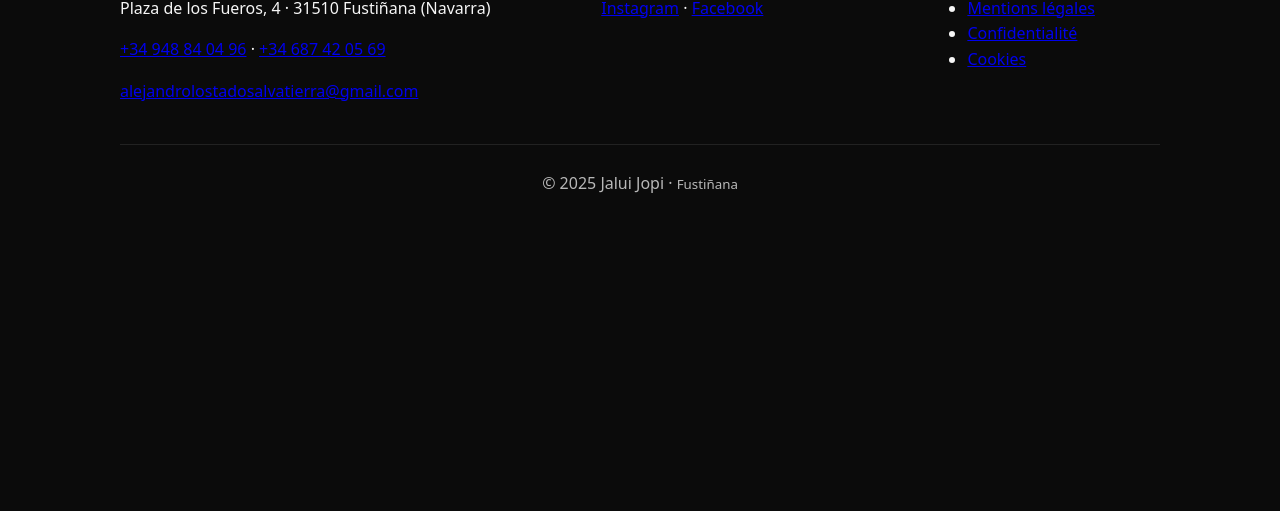
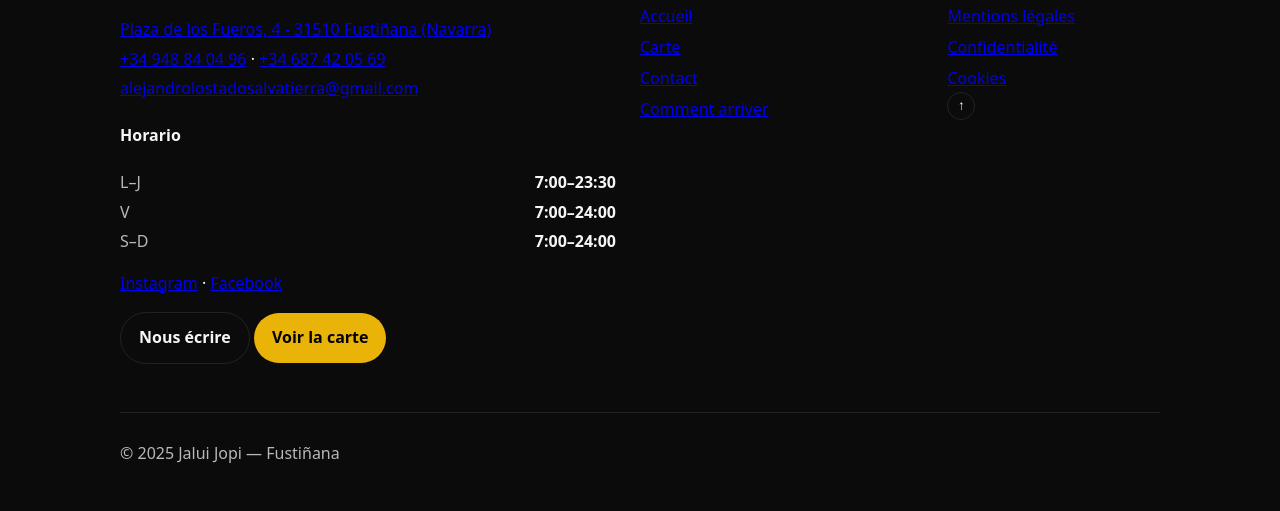
Before and after one commit to Jandri2209/web-jalui-jopi, an Eleventy site: page fr/comment-arriver/index.njk in a window 1280 px wide. Shown: the part 752-1263 px from the top of the page. Before the commit the page ends 995 px from the top, so only its background shows below. Built offline with nearby package versions, Linux system fonts and the light colour scheme; Eleventy itself is replaced by a stand-in of ours; files that its build step writes are made by us from their sources.

Commit message:
Ajuste de estilo de footer y header.

```diff
--- a/_data/site.json
+++ b/_data/site.json
@@ -6,7 +6,7 @@
   "email": "alejandrolostadosalvatierra@gmail.com",
   "phone": "+34 948 84 04 96",
   "mobile": "+34 687 42 05 69",
-  "address": "Plaza de los Fueros, 4 · 31510 Fustiñana (Navarra)",
+  "address": "Plaza de los Fueros, 4 - 31510 Fustiñana (Navarra)",
   "instagram": "https://www.instagram.com/bar_jalui_jopi_",
   "facebook": "https://www.facebook.com/Barjaluijopi.es/"
 }
--- a/_includes/partials/footer.njk
+++ b/_includes/partials/footer.njk
@@ -1,6 +1,6 @@
 {% set T = i18n[lang] %}
 
-{# --- rutas legales por idioma --- #}
+{# Rutas legales por idioma #}
 {% if lang == 'en' %}
   {% set legalHref = '/en/legal/' %}
   {% set privacyHref = '/en/privacy/' %}
@@ -15,38 +15,124 @@
   {% set cookiesHref = '/cookies/' %}
 {% endif %}
 
+{# Rutas de navegación por idioma #}
+{% if lang == 'en' %}
+  {% set homeHref = '/en/' %}{% set menuHref = '/en/menu/' %}
+  {% set contactHref = '/en/contact/' %}{% set mapHref = '/en/getting-here/' %}
+{% elif lang == 'fr' %}
+  {% set homeHref = '/fr/' %}{% set menuHref = '/fr/carte/' %}
+  {% set contactHref = '/fr/contact/' %}{% set mapHref = '/fr/comment-arriver/' %}
+{% else %}
+  {% set homeHref = '/' %}{% set menuHref = '/carta/' %}
+  {% set contactHref = '/contacto/' %}{% set mapHref = '/como-llegar/' %}
+{% endif %}
+
 <footer class="site-footer">
-  <div class="container footer-grid">
-    <div>
-      <h4>Bar Jalui Jopi</h4>
-      <p>{{ site.address }}</p>
-      <p>
-        <a href="tel:{{ site.phone | replace(' ', '') }}">{{ site.phone }}</a>
-        {% if site.mobile %} · <a href="tel:{{ site.mobile | replace(' ', '') }}">{{ site.mobile }}</a>{% endif %}
+  <div class="container footer-grid pro">
+    <!-- Columna marca / contacto -->
+    <div class="footer-brand">
+      <a href="{{ homeHref }}" class="brand brand--footer" aria-label="Discobar Jalui Jopi">
+        <img src="/assets/brand/logo-jalui.png" alt="Discobar Jalui Jopi">
+        <span>Jalui Jopi</span>
+      </a>
+      <p class="tagline">{{ site.tagline or "Copas, música y comida rápida desde 1967." }}</p>
+      <ul class="contact-list">
+        <li>
+          <a href="https://maps.google.com/?q={{ site.address | urlencode }}" target="_blank" rel="noopener">
+            {{ site.address }}
+          </a>
+        </li>
+        <li>
+          <a href="tel:{{ site.phone | replace(' ', '') }}">{{ site.phone }}</a>
+          {% if site.mobile %} · <a href="tel:{{ site.mobile | replace(' ', '') }}">{{ site.mobile }}</a>{% endif %}
+        </li>
+        <li><a href="mailto:{{ site.email }}">{{ site.email }}</a></li>
+      </ul>
+
+      {# Horario visible #}
+      <div class="footer-hours">
+        <h4>Horario</h4>
+        <ul class="hours">
+          <li><span>L–J</span> <strong>7:00–23:30</strong></li>
+          <li><span>V</span>   <strong>7:00–24:00</strong></li>
+          <li><span>S–D</span> <strong>7:00–24:00</strong></li>
+        </ul>
+      </div>
+
+      <p class="social">
+        {% if site.instagram %}<a href="{{ site.instagram }}" target="_blank" rel="noopener" aria-label="Instagram">Instagram</a>{% endif %}
+        {% if site.facebook %}{% if site.instagram %} · {% endif %}<a href="{{ site.facebook }}" target="_blank" rel="noopener" aria-label="Facebook">Facebook</a>{% endif %}
       </p>
-      <p><a href="mailto:{{ site.email }}">{{ site.email }}</a></p>
-    </div>
-
-    <div>
-      <h4>{{ T['FollowUs'] }}</h4>
-      <p>
-        <a href="{{ site.instagram }}" target="_blank" rel="noopener">Instagram</a> ·
-        <a href="{{ site.facebook }}" target="_blank" rel="noopener">Facebook</a>
+      <p class="mini-cta">
+        <a class="btn alt" href="{{ contactHref }}">{{ T.CTA_Contact }}</a>
+        <a class="btn" href="{{ menuHref }}">{{ T.CTA_SeeMenu }}</a>
       </p>
     </div>
 
-    <div>
-      <h4>Legal</h4>
+    <!-- Columna navegación -->
+    <nav class="footer-nav" aria-label="Navegación del sitio">
+      <h4>{{ T.Inicio }}</h4>
       <ul>
-        <li><a href="{{ legalHref }}">{{ T['Legal'] }}</a></li>
-        <li><a href="{{ privacyHref }}">{{ T['Privacy'] }}</a></li>
-        <li><a href="{{ cookiesHref }}">{{ T['Cookies'] }}</a></li>
+        <li><a href="{{ homeHref }}">{{ T.Inicio }}</a></li>
+        <li><a href="{{ menuHref }}">{{ T.Carta }}</a></li>
+        <li><a href="{{ contactHref }}">{{ T.Contacto }}</a></li>
+        <li><a href="{{ mapHref }}">{{ T.ComoLlegar }}</a></li>
       </ul>
-    </div>
+    </nav>
+
+    <!-- Columna legal -->
+    <nav class="footer-legal" aria-label="Información legal">
+      <h4>{{ T.Legal }}</h4>
+      <ul>
+        <li><a href="{{ legalHref }}">{{ T.Legal }}</a></li>
+        <li><a href="{{ privacyHref }}">{{ T.Privacy }}</a></li>
+        <li><a href="{{ cookiesHref }}">{{ T.Cookies }}</a></li>
+      </ul>
+      <button class="backtop" onclick="window.scrollTo({top:0,behavior:'smooth'})" aria-label="Volver arriba">↑</button>
+    </nav>
   </div>
 
-  <div class="container copyright">
-    <p>© <span id="y"></span> Jalui Jopi · <small>Fustiñana</small></p>
+  <div class="container footer-meta">
+    <p>© <span id="y"></span> Jalui Jopi — Fustiñana</p>
   </div>
   <script>document.getElementById('y').textContent = new Date().getFullYear();</script>
+
+  {# JSON-LD SEO local #}
+  <script type="application/ld+json">
+  {
+    "@context": "https://schema.org",
+    "@type": "BarOrPub",
+    "name": "Jalui Jopi",
+    "image": "{{ site.url or 'https://jaluijopi.netlify.app' }}/favicons/android-chrome-512x512.png",
+    "url": "{{ site.url or 'https://jaluijopi.netlify.app/' }}",
+    "telephone": "{{ site.phone }}",
+    "email": "{{ site.email }}",
+    "address": {
+      "@type": "PostalAddress",
+      "streetAddress": "Plaza de los Fueros, 4",
+      "addressLocality": "Fustiñana",
+      "postalCode": "31510",
+      "addressRegion": "Navarra",
+      "addressCountry": "ES"
+    },
+    "servesCuisine": ["Sandwiches","Pizzas","Combinados"],
+    "openingHoursSpecification": [
+      {
+        "@type": "OpeningHoursSpecification",
+        "dayOfWeek": ["Monday","Tuesday","Wednesday","Thursday"],
+        "opens": "07:00",
+        "closes": "23:30"
+      },
+      {
+        "@type": "OpeningHoursSpecification",
+        "dayOfWeek": ["Friday","Saturday","Sunday"],
+        "opens": "07:00",
+        "closes": "23:59"
+      }
+    ],
+    "sameAs": [
+      {% if site.instagram %}"{{ site.instagram }}"{% endif %}{% if site.facebook %}{% if site.instagram %}, {% endif %}"{{ site.facebook }}"{% endif %}
+    ]
+  }
+  </script>
 </footer>
--- a/_includes/partials/header.njk
+++ b/_includes/partials/header.njk
@@ -1,5 +1,3 @@
-{% set T = i18n[lang] %}
-
 {# rutas por idioma #}
 {% if lang == 'en' %}
   {% set homeHref = '/en/' %}
@@ -18,12 +16,12 @@
   {% set mapHref = '/como-llegar/' %}
 {% endif %}
 
-{# helpers activos por prefijo #}
-{% set u = page.url %}
-{% set isHome = (u == homeHref) %}
-{% set isMenu = (u | slice(0, menuHref | length)) == menuHref %}
-{% set isContact = (u | slice(0, contactHref | length)) == contactHref %}
-{% set isMap = (u | slice(0, mapHref | length)) == mapHref %}
+{# helpers activos robustos #}
+{% set u = page.url or '/' %}
+{% set isHome    = (u == homeHref) %}
+{% set isMenu    = (u.indexOf(menuHref) == 0) %}
+{% set isContact = (u.indexOf(contactHref) == 0) %}
+{% set isMap     = (u.indexOf(mapHref) == 0) %}
 
 <header class="site-header">
   <div class="container">
@@ -51,25 +49,3 @@
     </div>
   </div>
 </header>
-
-{# JS hamburguesa #}
-<script>
-(function(){
-  const btn = document.querySelector('.menu-toggle');
-  const nav = document.getElementById('primary-nav');
-  if(!btn || !nav) return;
-  btn.addEventListener('click', () => {
-    const open = btn.getAttribute('aria-expanded') === 'true';
-    btn.setAttribute('aria-expanded', String(!open));
-    nav.classList.toggle('is-open', !open);
-    document.body.classList.toggle('no-scroll', !open);
-  });
-  nav.addEventListener('click', e => {
-    if(e.target.tagName === 'A'){
-      btn.setAttribute('aria-expanded','false');
-      nav.classList.remove('is-open');
-      document.body.classList.remove('no-scroll');
-    }
-  });
-})();
-</script>
--- a/assets/styles.css
+++ b/assets/styles.css
@@ -93,10 +93,21 @@ a:focus-visible,button:focus-visible{outline:2px solid var(--accent);outline-off
 .gethere-grid{display:grid;grid-template-columns:1fr 1.25fr;gap:2rem;align-items:start}
 .map-embed{aspect-ratio:16/11;background:#111;border-radius:16px;overflow:hidden;border:1px solid #262626}
 .map-embed iframe{width:100%;height:100%;border:0}
+.footer-grid.pro{grid-template-columns:1.4fr .8fr .6fr; gap:24px; padding:32px 0}
+.brand--footer img{height:28px; width:auto; filter:invert(1)}
+.footer-brand .tagline{color:var(--muted); margin:.25rem 0 1rem}
+.contact-list{list-style:none; padding:0; margin:.5rem 0 1rem; display:grid; gap:.25rem}
+.footer-nav ul,.footer-legal ul{list-style:none; padding:0; margin:.5rem 0 0; display:grid; gap:.35rem}
+.footer-hours ul.hours{list-style:none; margin:.5rem 0 0; padding:0; display:grid; gap:.25rem}
+.footer-hours ul.hours li{display:flex; justify-content:space-between; gap:1rem; color:var(--fg)}
+.footer-hours span{color:var(--muted)}
+.footer-meta{border-top:1px solid var(--border); padding:12px 0 28px; color:var(--muted); display:flex; justify-content:space-between; align-items:center}
+.backtop{background:transparent; color:var(--fg); border:1px solid var(--border); border-radius:999px; padding:.35rem .6rem}
+@media (max-width:840px){ .footer-grid.pro{grid-template-columns:1fr} .mini-cta .btn{width:100%; margin-top:.4rem} }
+
 
 /* Responsive */
 @media (max-width:900px){.gethere-grid{grid-template-columns:1fr}}
-@media (max-width:840px){.footer-grid{grid-template-columns:1fr}}
 @media (max-width:700px){
   .main-nav{flex-wrap:nowrap;overflow:auto;-webkit-overflow-scrolling:touch;scrollbar-width:none}
   .main-nav::-webkit-scrollbar{display:none}
--- a/fr/comment-arriver/index.njk
+++ b/fr/comment-arriver/index.njk
@@ -6,8 +6,11 @@ permalink: /fr/comment-arriver/
 alt: {"es": "/como-llegar/", "en": "/en/getting-here/"}
 ---
 
-{% set mapsHref   = "https://www.google.com/maps/search/?api=1&query=" + (site.address | replace(' ', '+')) %}
-{% set mapsIframe = "https://www.google.com/maps?q=" + (site.address | replace(' ', '+')) + "&output=embed" %}
+{% set addr = (site.address | replace("·"," ") | trim) %}
+{% set q = addr | urlencode %}
+
+{% set mapsHref   = "https://www.google.com/maps/search/?api=1&query=" ~ q %}
+{% set mapsIframe = "https://www.google.com/maps?output=embed&q=" ~ q %}
 
 <section class="section">
   <h1>{{ i18n.fr.HowToGetHere }}</h1>
```
Also changed, not shown: en/getting-here/index.njk (+5 -2 lines), es/como-llegar/index.njk (+6 -2 lines).
